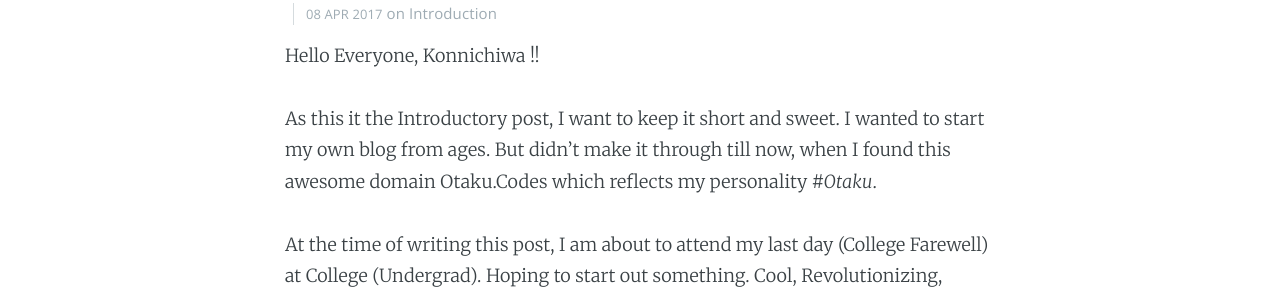
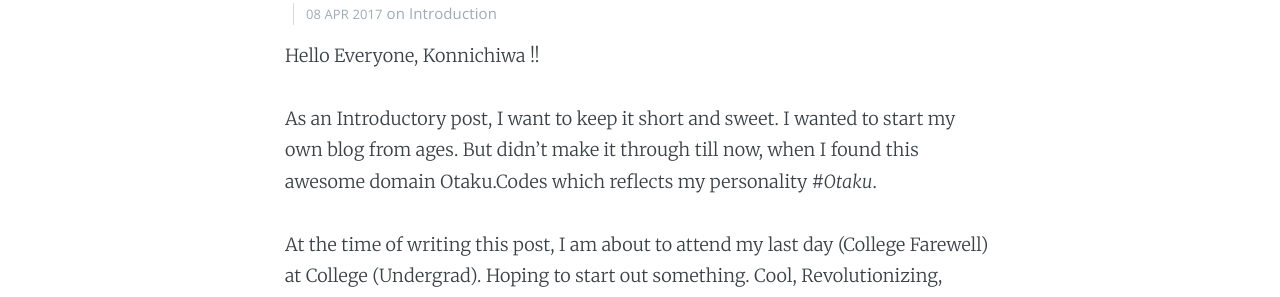
Before and after one commit to inf3cti0n95/Otaku-Codes, a Jekyll site: the page built from _posts/2017-04-08-hello-world.markdown, in a window 1280 px wide. Shown: the part 235-532 px from the top of the page. Built offline with Jekyll 4.4.1, drawn with Linux system fonts in a browser that asks for light colours.

Commit message:
Grammar Mistake

```diff
--- a/_posts/2017-04-08-hello-world.markdown
+++ b/_posts/2017-04-08-hello-world.markdown
@@ -8,7 +8,7 @@ categories: Introduction
 
 Hello Everyone, Konnichiwa !!
 
-As this it the Introductory post, I want to keep it short and sweet. I wanted to start my own blog from ages. But didn't make it through till now, when I found this awesome domain Otaku.Codes which reflects my personality *#Otaku*.
+As an Introductory post, I want to keep it short and sweet. I wanted to start my own blog from ages. But didn't make it through till now, when I found this awesome domain Otaku.Codes which reflects my personality *#Otaku*.
 
 At the time of writing this post, I am about to attend my last day (College Farewell) at College (Undergrad). Hoping to start out something. Cool, Revolutionizing, Something that would
 
```
